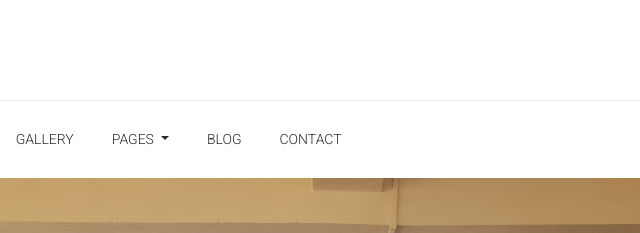
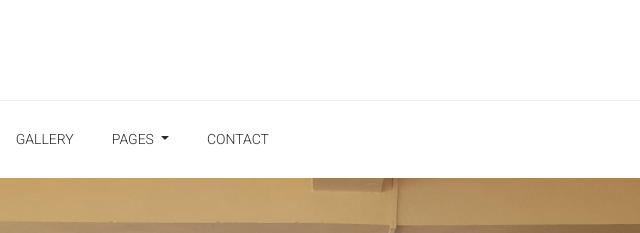
Before and after one commit to aalooksth/testsxs, a plain HTML site: page about.html in a window 1280 px wide. Shown: the top 233 px of the page, 318-958 px from the left. Drawn offline with nearby package versions, Linux system fonts and the light colour scheme; files whose address does not match are found by name; a web font is replaced by a local one.

Commit message:
Update about.html

```diff
--- a/about.html
+++ b/about.html
@@ -80,9 +80,6 @@
                                             <a class="dropdown-item" href="elements.html">Elements</a>
                                             <a class="dropdown-item" href="single-blog.html">Single blog</a>
                                         </div>
-                                    </li>
-                                    <li class="nav-item">
-                                        <a href="blog.html" class="nav-link">blog</a>
                                     </li>
                                     <li class="nav-item">
                                         <a href="contact.html" class="nav-link">Contact</a>
```
